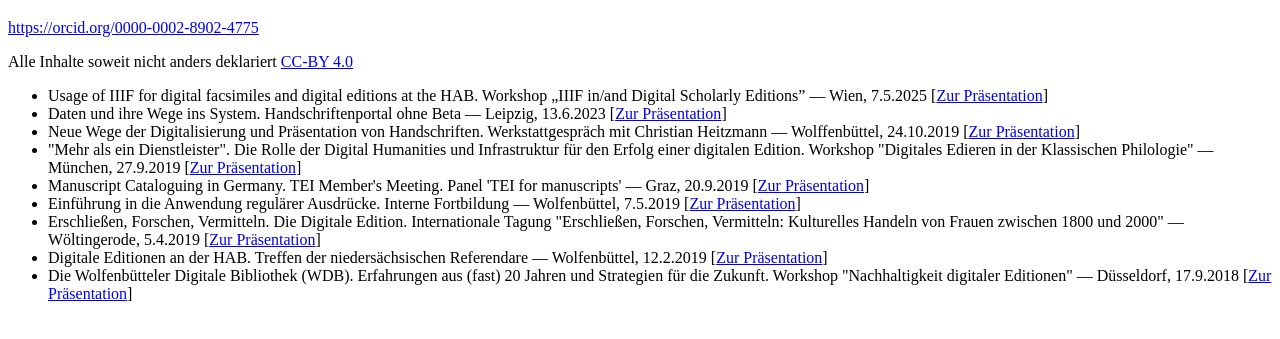
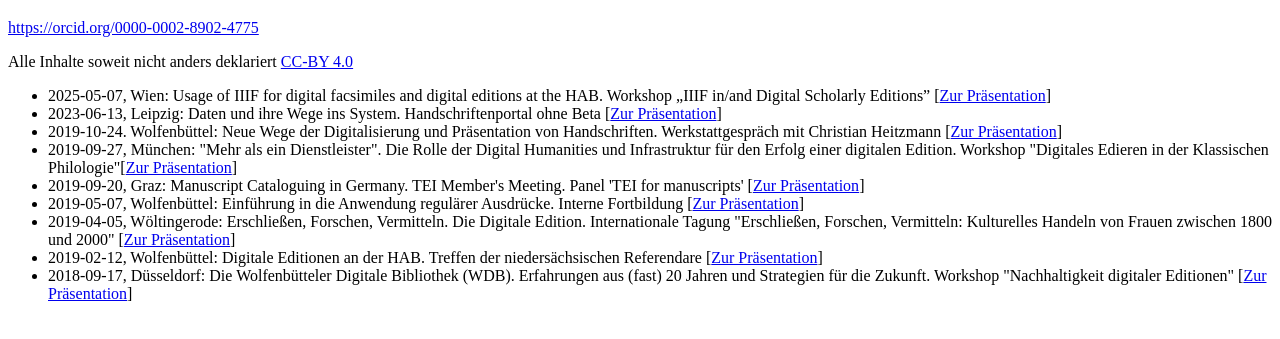
Before and after one commit to schassan/schassan.github.io, a plain HTML site: page index.html in a window 1280 px wide. Shown: the part 61-400 px from the top of the page. Drawn offline with Linux system fonts and the light colour scheme.

Commit message:
Update index.html

```diff
--- a/index.html
+++ b/index.html
@@ -16,15 +16,15 @@
     <p><a href="https://orcid.org/0000-0002-8902-4775">https://orcid.org/0000-0002-8902-4775</a></p>
     <p>Alle Inhalte soweit nicht anders deklariert <a href="https://creativecommons.org/licenses/by/4.0/">CC-BY 4.0</a></p>
     <ul>
-      <li>Usage of IIIF for digital facsimiles and digital editions at the HAB. Workshop „IIIF in/and Digital Scholarly Editions” &#x2014; Wien, 7.5.2025 [<a href="https://schassan.github.io/20250507_Usage-of-IIIF-at-the-HAB">Zur Präsentation</a>]</li>
-      <li>Daten und ihre Wege ins System. Handschriftenportal ohne Beta &#x2014; Leipzig, 13.6.2023 [<a href="https://schassan.github.io/20230613_HSP-ohne-Beta">Zur Präsentation</a>]</li>
-      <li>Neue Wege der Digitalisierung und Präsentation von Handschriften. Werkstattgespräch mit Christian Heitzmann &#x2014; Wolffenbüttel, 24.10.2019 [<a href="https://schassan.github.io/20191024_Neue-Wege">Zur Präsentation</a>]</li>
-      <li>"Mehr als ein Dienstleister". Die Rolle der Digital Humanities und Infrastruktur für den Erfolg einer digitalen Edition. Workshop "Digitales Edieren in der Klassischen Philologie" &#x2014; München, 27.9.2019 [<a href="https://schassan.github.io/20190927_Mehr-als-ein-Dienstleister">Zur Präsentation</a>]</li>
-      <li>Manuscript Cataloguing in Germany. TEI Member's Meeting. Panel 'TEI for manuscripts' &#x2014; Graz, 20.9.2019 [<a href="https://schassan.github.io/20190920_Manuscript-Cataloguing-in-Germany">Zur Präsentation</a>]</li>
-      <li>Einführung in die Anwendung regulärer Ausdrücke. Interne Fortbildung &#x2014; Wolfenbüttel, 7.5.2019 [<a href="https://schassan.github.io/20190507_Einfuehrung-RegEx">Zur Präsentation</a>]</li>
-      <li>Erschließen, Forschen, Vermitteln. Die Digitale Edition. Internationale Tagung "Erschließen, Forschen, Vermitteln: Kulturelles Handeln von Frauen zwischen 1800 und 2000" &#x2014; Wöltingerode, 5.4.2019 [<a href="https://schassan.github.io/20190405_EFV-Die-Digitale-Edition">Zur Präsentation</a>]</li>
-      <li>Digitale Editionen an der HAB. Treffen der niedersächsischen Referendare &#x2014; Wolfenbüttel, 12.2.2019 [<a href="https://schassan.github.io/20190212_Digitale-Editionen-an-der-HAB">Zur Präsentation</a>]</li>
-      <li>Die Wolfenbütteler Digitale Bibliothek (WDB). Erfahrungen aus (fast) 20 Jahren und Strategien für die Zukunft. Workshop "Nachhaltigkeit digitaler Editionen" &#x2014; Düsseldorf, 17.9.2018 [<a href="https://schassan.github.io/2018-WDB-Erfahrungen-und-Strategien">Zur Präsentation</a>]</li>
+      <li>2025-05-07, Wien: Usage of IIIF for digital facsimiles and digital editions at the HAB. Workshop „IIIF in/and Digital Scholarly Editions” [<a href="https://schassan.github.io/20250507_Usage-of-IIIF-at-the-HAB">Zur Präsentation</a>]</li>
+      <li>2023-06-13, Leipzig: Daten und ihre Wege ins System. Handschriftenportal ohne Beta [<a href="https://schassan.github.io/20230613_HSP-ohne-Beta">Zur Präsentation</a>]</li>
+      <li>2019-10-24. Wolfenbüttel: Neue Wege der Digitalisierung und Präsentation von Handschriften. Werkstattgespräch mit Christian Heitzmann [<a href="https://schassan.github.io/20191024_Neue-Wege">Zur Präsentation</a>]</li>
+      <li>2019-09-27, München: "Mehr als ein Dienstleister". Die Rolle der Digital Humanities und Infrastruktur für den Erfolg einer digitalen Edition. Workshop "Digitales Edieren in der Klassischen Philologie"[<a href="https://schassan.github.io/20190927_Mehr-als-ein-Dienstleister">Zur Präsentation</a>]</li>
+      <li>2019-09-20, Graz: Manuscript Cataloguing in Germany. TEI Member's Meeting. Panel 'TEI for manuscripts' [<a href="https://schassan.github.io/20190920_Manuscript-Cataloguing-in-Germany">Zur Präsentation</a>]</li>
+      <li>2019-05-07, Wolfenbüttel: Einführung in die Anwendung regulärer Ausdrücke. Interne Fortbildung [<a href="https://schassan.github.io/20190507_Einfuehrung-RegEx">Zur Präsentation</a>]</li>
+      <li>2019-04-05, Wöltingerode: Erschließen, Forschen, Vermitteln. Die Digitale Edition. Internationale Tagung "Erschließen, Forschen, Vermitteln: Kulturelles Handeln von Frauen zwischen 1800 und 2000" [<a href="https://schassan.github.io/20190405_EFV-Die-Digitale-Edition">Zur Präsentation</a>]</li>
+      <li>2019-02-12, Wolfenbüttel: Digitale Editionen an der HAB. Treffen der niedersächsischen Referendare [<a href="https://schassan.github.io/20190212_Digitale-Editionen-an-der-HAB">Zur Präsentation</a>]</li>
+      <li>2018-09-17, Düsseldorf: Die Wolfenbütteler Digitale Bibliothek (WDB). Erfahrungen aus (fast) 20 Jahren und Strategien für die Zukunft. Workshop "Nachhaltigkeit digitaler Editionen" [<a href="https://schassan.github.io/2018-WDB-Erfahrungen-und-Strategien">Zur Präsentation</a>]</li>
     </ul>
   </div>
 </body>
```
